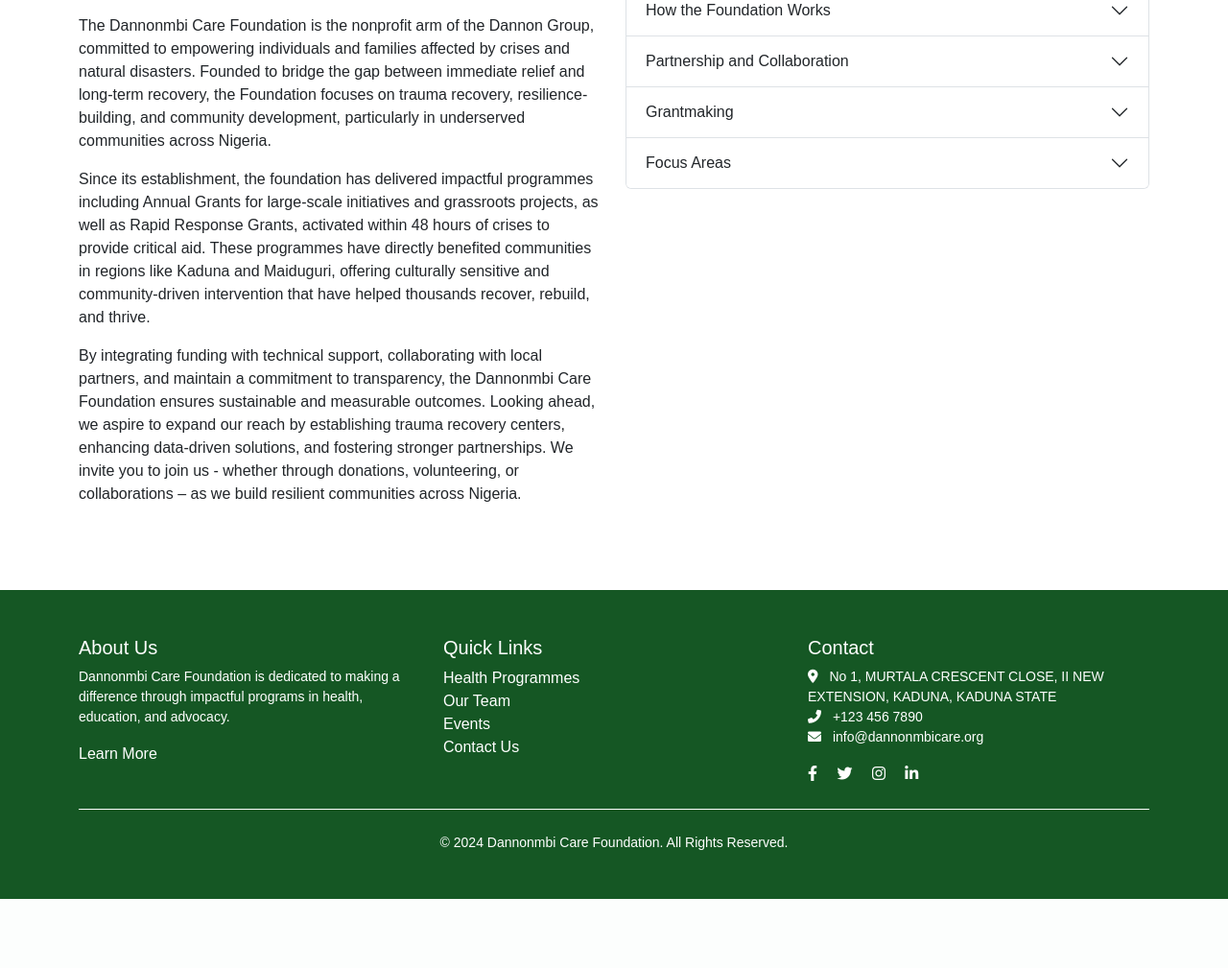
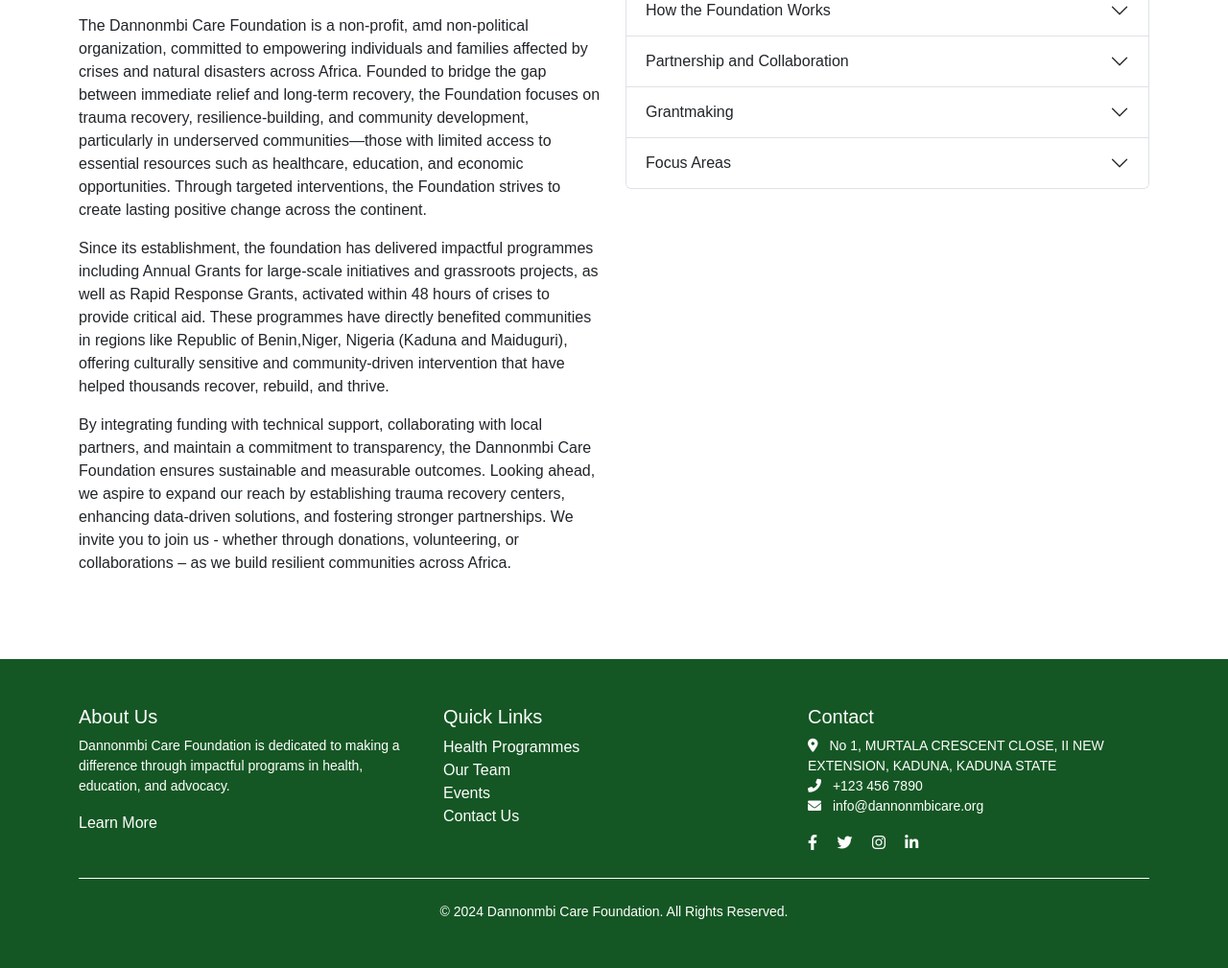
Before and after one commit to Ebung-Gig/donnonmbi-main, a Django app: page /about in a window 1280 px wide. Shown: the part 1038-2047 px from the top of the page at 96% size. Before the commit the page ends 1975 px from the top, so only its background shows below. Run offline with Django 5.2, Linux system fonts and the light colour scheme; some libraries are stand-ins or nearby versions; some web fonts are replaced.

Commit message:
Update about.html

```diff
--- a/website/templates/website/about.html
+++ b/website/templates/website/about.html
@@ -67,20 +67,20 @@ DANNONMBI CARE FOUNDATION{% endblock %} {% block content %}
         </div>
 
         <p class="mt-3">
-          The Dannonmbi Care Foundation is the nonprofit arm of the Dannon
-          Group, committed to empowering individuals and families affected by
-          crises and natural disasters. Founded to bridge the gap between
-          immediate relief and long-term recovery, the Foundation focuses on
-          trauma recovery, resilience-building, and community development,
-          particularly in underserved communities across Nigeria.
+         The Dannonmbi Care Foundation is a non-profit, amd non-political organization,
+          committed to empowering individuals and families affected by crises and natural disasters across Africa.
+          Founded to bridge the gap between immediate relief and long-term recovery, the Foundation focuses on trauma recovery,
+          resilience-building, and community development, particularly in underserved communities—those with limited access to essential resources such as healthcare, education,
+          and economic opportunities.
+          Through targeted interventions, the Foundation strives to create lasting positive change across the continent.
         </p>
         <p class="mt-3">
           Since its establishment, the foundation has delivered impactful
           programmes including Annual Grants for large-scale initiatives and
           grassroots projects, as well as Rapid Response Grants, activated
           within 48 hours of crises to provide critical aid. These programmes
-          have directly benefited communities in regions like Kaduna and
-          Maiduguri, offering culturally sensitive and community-driven
+          have directly benefited communities in regions like Republic of Benin,Niger, Nigeria (Kaduna and
+          Maiduguri), offering culturally sensitive and community-driven
           intervention that have helped thousands recover, rebuild, and thrive.
         </p>
         <p class="mt-3">
@@ -91,7 +91,7 @@ DANNONMBI CARE FOUNDATION{% endblock %} {% block content %}
           recovery centers, enhancing data-driven solutions, and fostering
           stronger partnerships. We invite you to join us - whether through
           donations, volunteering, or collaborations – as we build resilient
-          communities across Nigeria.
+          communities across Africa.
         </p>
       </div>
 
```
